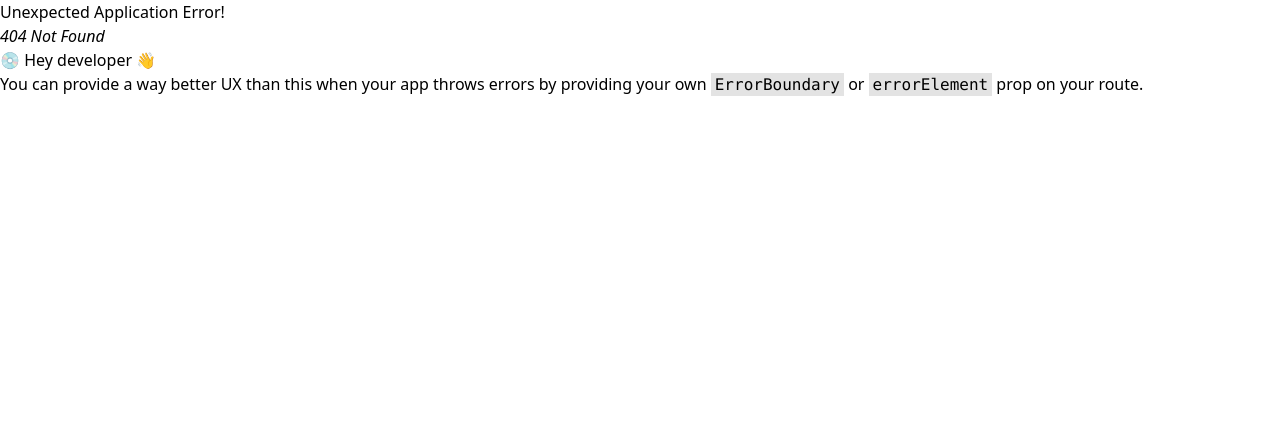
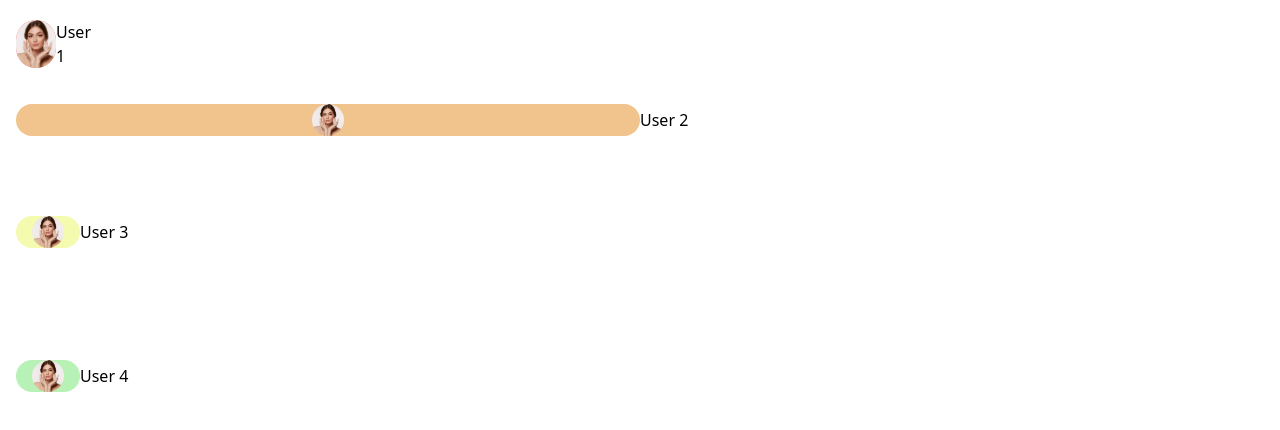
Before and after one commit to UofA-Blueprint/AlzheimerCalgary2.0, a React (Vite) app: page /member-header-test in a window 1280 px wide. Before the commit this address had no page. Shown: the top 430 px of the page. Built offline with nearby package versions, Linux system fonts and the light colour scheme.

Commit message:
fixed ProfilePicture doing MemberHeader -- still bug

```diff
--- /dev/null
+++ b/src/components/MemberHeader.tsx
@@ -0,0 +1,36 @@
+// MemberHeader.tsx
+import { ReactNode } from "react";
+import ProfilePictures from "./ProfilePictures";
+
+interface MemberHeaderProp {
+  profilePicChildren: ReactNode;
+  backgroundColor:
+    | "tulip"
+    | "gold"
+    | "lime"
+    | "jade"
+    | "water"
+    | "air"
+    | "lilac"
+    | "candy";
+  username: string;
+}
+
+function MemberHeader({
+  profilePicChildren,
+  backgroundColor,
+  username,
+}: MemberHeaderProp) {
+  return (
+    <div className="flex flex-col md:flex-row items-center w-full h-full">
+      <div className="w-full ">
+        <ProfilePictures backgroundColor={backgroundColor}>
+          {profilePicChildren}
+        </ProfilePictures>
+      </div>
+      <h1 className="w-full ">{username}</h1>
+    </div>
+  );
+}
+
+export default MemberHeader;
--- a/src/components/ProfilePictures.tsx
+++ b/src/components/ProfilePictures.tsx
@@ -1,34 +1,32 @@
-import * as Icon from '@phosphor-icons/react'
-import { ReactNode } from 'react';
-//define the prop types for the component
+import * as Icon from "@phosphor-icons/react";
+import { ReactNode } from "react";
+import { twMerge } from "tailwind-merge";
+
 interface Props {
-    children: ReactNode;
-    backgroundColor: 'tulip' | 'gold' | 'lime' | 'jade' | 'water' | 'air' | 'lilac' | 'candy';
-  }
+  children: ReactNode;
+  backgroundColor:
+    | "tulip"
+    | "gold"
+    | "lime"
+    | "jade"
+    | "water"
+    | "air"
+    | "lilac"
+    | "candy";
+}
 
+const ProfilePictures = (props: Props) => {
+  const backgroundColor = `bg-profile-${props.backgroundColor}`;
+  const className = twMerge(
+    backgroundColor,
+    "object-fill object-center flex overflow-hidden justify-center items-center rounded-full w-full h-full"
+  );
 
-const ProfilePictures=(props:Props)=>{
-
-    const backgroundColor= `bg-profile-${props.backgroundColor}`
-    // return(<div>
-    //     <div className="overflow-hidden justify-center items-center rounded-full w-32 h-32">
-    //         {props.children?
-    //         <img className="object-center w-32 h-32" src={props.children} alt="Profile Pic" />
-    //             :
-    //             <div className={`bg-profile-${props.backgroundColor} flex justify-center items-center rounded-full w-32 h-32`}>
-    //             <Icon.PawPrint size={120} color={'white'} />
-    //             </div>
-    //         }
-
-    //   </div>
-
-    // </div>);
-
-    return(<div>
-        <div className={`bg-profile-${props.backgroundColor}  object-fill object-center flex overflow-hidden justify-center items-center rounded-full w-32 h-32`}>
-        {props.children}
-        </div>
-    </div>)
+  return (
+    <div className="w-full h-full">
+      <div className={className}>{props.children}</div>
+    </div>
+  );
 };
 
 export default ProfilePictures;
--- /dev/null
+++ b/src/routes/MemberHeaderTestRoute.tsx
@@ -0,0 +1,69 @@
+import { ReactNode } from "react";
+import MemberHeader from "@/components/MemberHeader";
+import ProfilePictures from "@/components/ProfilePictures";
+import profilePic from "@/assets/images/face2.jpg";
+import profilePic1 from "@/assets/images/face1.jpeg";
+import profilePic2 from "@/assets/images/face.jpeg";
+
+import * as Icon from "@phosphor-icons/react";
+// vcl luon randy (size fixed vcl)
+function MemberHeaderTestRoute() {
+  return (
+    <div className="flex flex-col space-y-4 p-4">
+      <div className="w-20 h-14">
+        <MemberHeader
+          backgroundColor="tulip"
+          username="User 1"
+          profilePicChildren={
+            <img
+              className="w-12 h-12 object-cover rounded-full"
+              src={profilePic}
+              alt="Profile pic"
+            />
+          }
+        />
+      </div>
+      <div className="w-22 h-16">
+        <MemberHeader
+          backgroundColor="gold"
+          username="User 2"
+          profilePicChildren={
+            <img
+              className="w-8 h-8 object-cover rounded-full"
+              src={profilePic}
+              alt="Profile pic"
+            />
+          }
+        />
+      </div>
+      <div className="w-32 h-32">
+        <MemberHeader
+          backgroundColor="lime"
+          username="User 3"
+          profilePicChildren={
+            <img
+              className="w-8 h-8 object-cover rounded-full"
+              src={profilePic}
+              alt="Profile pic"
+            />
+          }
+        />
+      </div>
+      <div className="w-32 h-32">
+        <MemberHeader
+          backgroundColor="jade"
+          username="User 4"
+          profilePicChildren={
+            <img
+              className="w-8 h-8 object-cover rounded-full"
+              src={profilePic}
+              alt="Profile pic"
+            />
+          }
+        />
+      </div>
+    </div>
+  );
+}
+
+export default MemberHeaderTestRoute;
--- a/src/routes/ProfilePictureTestRoute.tsx
+++ b/src/routes/ProfilePictureTestRoute.tsx
@@ -3,19 +3,49 @@ import profilePic from "@/assets/images/face2.jpg";
 import profilePic1 from "@/assets/images/face1.jpeg";
 import profilePic2 from "@/assets/images/face.jpeg";
 
-import * as Icon from '@phosphor-icons/react'
+import * as Icon from "@phosphor-icons/react";
 
 function ProfilePictureTest() {
-
-
   return (
     <div className="space-y-4 p-4">
-      <ProfilePictures backgroundColor="tulip"><img className="w-full h-full object-cover rounded-full" src={profilePic} alt="Profile pic" /></ProfilePictures>
-      <ProfilePictures backgroundColor="tulip"><img className="w-full h-full object-cover rounded-full" src={profilePic1} alt="Profile pic" /></ProfilePictures>
-      <ProfilePictures backgroundColor="tulip"><img className="w-full h-full object-cover rounded-full" src={profilePic2} alt="Profile pic" /></ProfilePictures>
+      <div className="w-12 h-12">
+        <ProfilePictures backgroundColor="tulip">
+          <img
+            className="w-full h-full object-cover rounded-full"
+            src={profilePic}
+            alt="Profile pic"
+          />
+        </ProfilePictures>
+      </div>
 
-      <ProfilePictures backgroundColor="tulip"><Icon.PawPrint className="w-full h-full object-cover rounded-full" size={100} color={'white'}/></ProfilePictures>
+      <div className="w-20 h-20">
+        <ProfilePictures backgroundColor="tulip">
+          <img
+            className="w-full h-full object-cover rounded-full"
+            src={profilePic1}
+            alt="Profile pic"
+          />
+        </ProfilePictures>
       </div>
+      <div className="w-24 h-24">
+        <ProfilePictures backgroundColor="tulip">
+          <img
+            className="w-full h-full object-cover rounded-full"
+            src={profilePic2}
+            alt="Profile pic"
+          />
+        </ProfilePictures>
+      </div>
+      <div className="w-12 h-12">
+        <ProfilePictures backgroundColor="tulip">
+          <Icon.PawPrint
+            className="w-full h-full object-cover rounded-full"
+            size={100}
+            color={"white"}
+          />
+        </ProfilePictures>
+      </div>
+    </div>
   );
 }
 
```
Also changed, not shown: src/App.tsx (+9 -0 lines).
